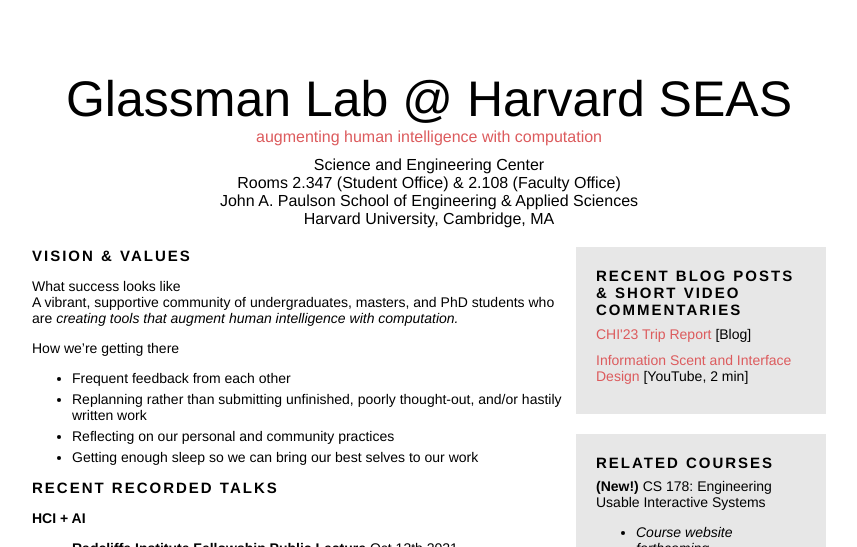
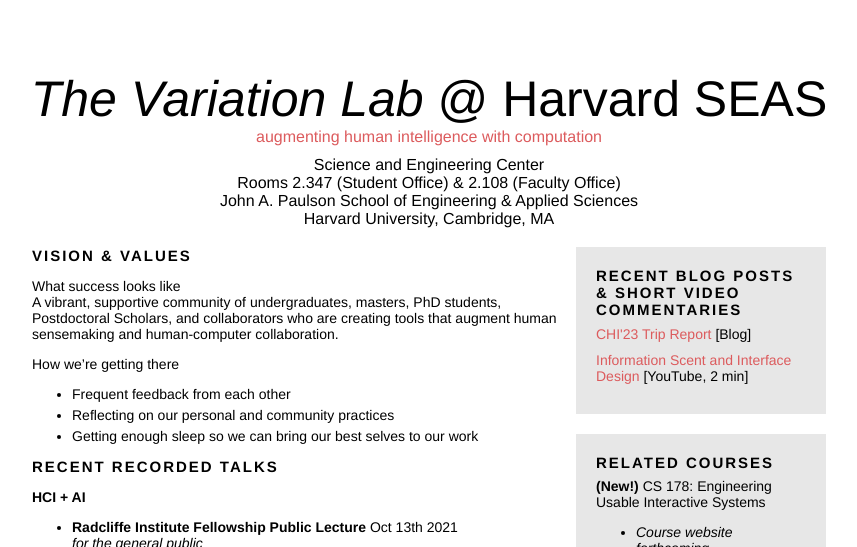
Before and after one commit to eglassman/eglassman.github.io, a Jekyll site: the page built from index.html, in a window 1280 px wide and 900 px high, cut to the strip 0-547 px from the top of the window. Shown: the whole strip, without its empty margins (211-1068 px from the left). Built offline with Jekyll 4.4.1, drawn with Linux system fonts in a browser that asks for light colours.

Commit message:
updating lab title and vision

```diff
--- a/index.html
+++ b/index.html
@@ -1,5 +1,5 @@
 ---
-title: Glassman Lab @ Harvard SEAS
+title: <i>The Variation Lab</i> @ Harvard SEAS
 permalink: /
 layout: default
 ---
@@ -45,8 +45,9 @@
     </div>
     <p>
     <span class="slightlybold">What success looks like</span><br>
-    A vibrant, supportive community of undergraduates, masters, and PhD students who are <i>creating tools that augment human intelligence with computation.</i>
+    A vibrant, supportive community of undergraduates, masters, PhD students, Postdoctoral Scholars, and collaborators who are creating tools that augment human sensemaking and human-computer collaboration.
     <!-- for thought and action  -->
+
     </p>
     <!-- <p> -->
     <span class="slightlybold">How we’re getting there</span><br>
@@ -54,7 +55,7 @@
         <!-- <li>Practicing project planning and replanning</li> -->
         <!-- <li>Quickly collecting data that reduces our uncertainty about our understanding of the problem or the appropriateness of our approach</li> -->
         <li>Frequent feedback from each other</li>
-        <li>Replanning rather than submitting unfinished, poorly thought-out, and/or hastily written work</li>
+        <!-- <li>Replanning rather than submitting unfinished, poorly thought-out, and/or hastily written work</li> -->
         <!-- <li>Working to create, publish, and publicize research we’re proud of</li> -->
           <!-- <ul>
             <li>at top-tier HCI research conferences, i.e., CHI, UIST, IUI, and CSCW, and journals, i.e., TOCHI</li>
```
